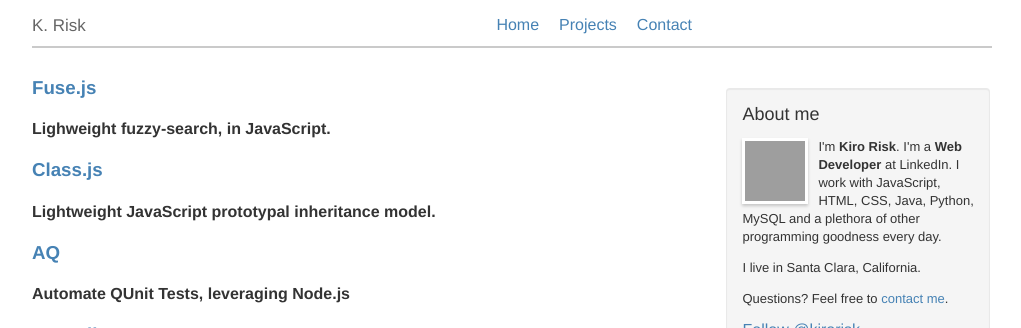
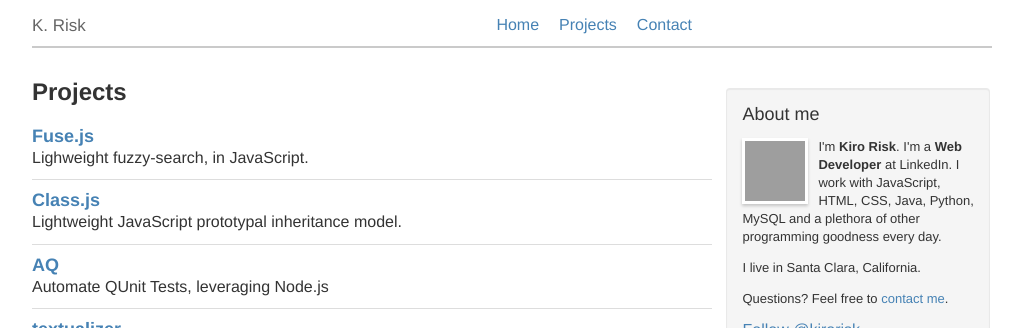
Before and after one commit to krisk/krisk.github.com, a Jekyll site: the page built from projects.html, in a window 1280 px wide, cut to the strip 0-328 px from the top of the page. Shown: the whole strip, without its empty margins (128-1149 px from the left). Built offline with Jekyll 4.4.1, drawn with Linux system fonts in a browser that asks for light colours; comment, search, counter and statistics services are not loaded; grey boxes are pictures that could not be loaded.

Commit message:
Added styling for project lists and posts

```diff
--- a/css/default.css
+++ b/css/default.css
@@ -177,18 +177,18 @@ footer {
     border: 3px solid white;
     box-shadow: 0px 2px 3px rgba(0, 0, 0, 0.2);
 }
-.posts li {
+.article-list li {
     border-bottom: 1px solid #DDD;
     padding: 10px 0;
 }
-.posts li small {
+.article-list li small {
     color: #999;
 }
-.posts h3 {
+.article-list h3 {
     margin: 0;
     font-size: 18px;
 }
-.posts p {
+.article-list p {
     margin: 0;
 }
 .pagination p {
--- a/index.html
+++ b/index.html
@@ -6,7 +6,7 @@ keywords: Kirollos Risk, Web Developer, JavaScript, JS, Front-end engineer
 ---
 
 <h2>Posts</h2>
-<ul class="posts">
+<ul class="article-list">
   {% for post in site.posts %}
     <li>
       <h3><a href="{{ post.url }}">{{ post.title }}</a></h3>
--- a/projects.html
+++ b/projects.html
@@ -3,21 +3,22 @@ layout: default
 name: projects
 ---
 
-<ul id="project-list">
+<h2>Projects</h2>
+<ul class="article-list">
   <li>
     <h3><a href="/projects/fuse.html">Fuse.js</a></h3>
-    <h4>Lighweight fuzzy-search, in JavaScript.</h4>
+    <p>Lighweight fuzzy-search, in JavaScript.</p>
   </li>
   <li>
     <h3><a href="./projects/class.html">Class.js</a></h3>
-    <h4>Lightweight JavaScript prototypal inheritance model.</h4>
+    <p>Lightweight JavaScript prototypal inheritance model.</p>
   </li>
   <li>
     <h3><a href="../projects/aq.html">AQ</a></h3>
-    <h4>Automate QUnit Tests, leveraging Node.js</h4>
+    <p>Automate QUnit Tests, leveraging Node.js</p>
   </li>
   <li>
     <h3><a href="../projects/textualizer.html">textualizer</a></h3>
-    <h4>A jQuery plug-in which transitions through blurbs of text, animating each character.</h4>
+    <p>A jQuery plug-in which transitions through blurbs of text, animating each character.</p>
   </li>
 </ul>
```
